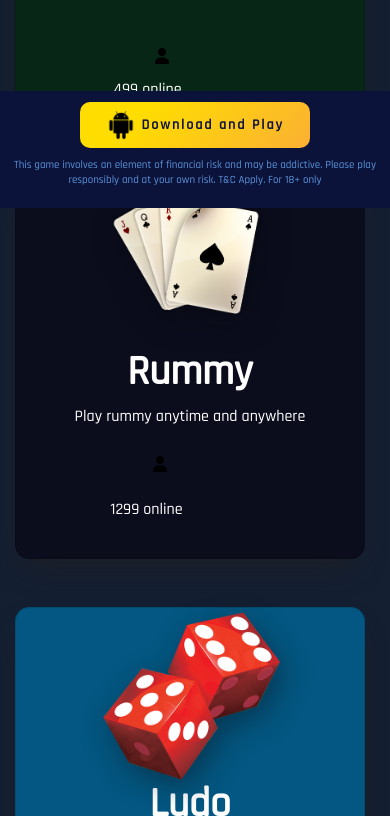
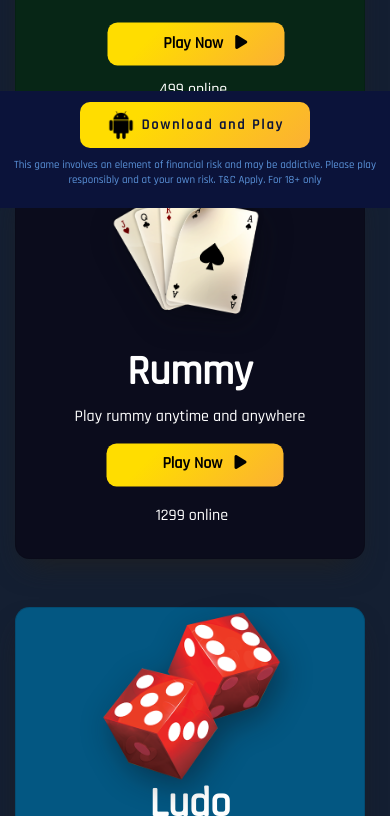
Before and after one commit to ujjawalweb/dhamaal-demo2, a plain HTML site: page index.html in a window 390 px wide. Shown: the part 640-1456 px from the top of the page. Drawn offline with nearby package versions, Linux system fonts and the light colour scheme.

Commit message:
Update index.html

```diff
--- a/index.html
+++ b/index.html
@@ -26,6 +26,7 @@
     background-color: rgb(11, 12, 28);
     height: 586px !important;
 }
+	.buy-btn{display:block;}
 
 }
 
```
